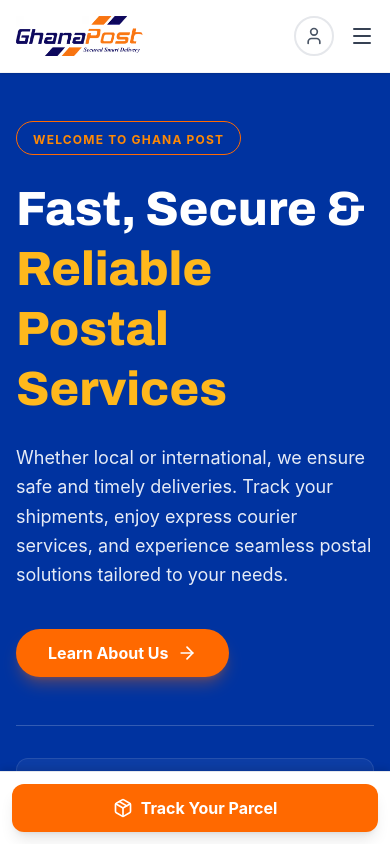
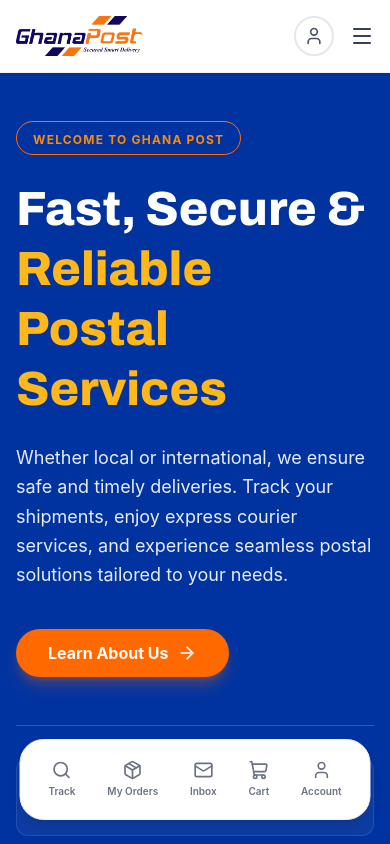
Before and after one commit to mrwiselegitsource/routework, a React (Vite) app: page / in a window 390 px wide. Shown: the top 844 px of the page. Built offline with nearby package versions, Linux system fonts and the light colour scheme; no server answers; the database is empty.

Commit message:
feat: make mobile bottom navigation global across all public and customer pages

```diff
--- a/src/App.jsx
+++ b/src/App.jsx
@@ -7,6 +7,7 @@
 import TrackingProvider from './components/TrackingProvider';
 import Topbar from './components/Topbar';
 import Navbar from './components/Navbar';
+import MobileBottomNav from './components/MobileBottomNav';
 import Home from './pages/Home';
 import Services from './pages/Services';
 import BusinessSolutionsPage from './pages/BusinessSolutionsPage';
@@ -68,16 +69,8 @@
       </main>
       <Footer />
 
-      {/* Sticky Mobile CTA */}
-      <div className="md:hidden fixed bottom-0 left-0 w-full bg-white border-t border-gray-200 shadow-[0_-4px_6px_-1px_rgba(0,0,0,0.1)] z-50 p-3 flex justify-center">
-        <Link
-          to="/track"
-          className="bg-orange-500 text-white font-bold py-3 px-6 rounded-xl flex items-center justify-center w-full shadow-lg hover:bg-orange-600 transition-colors"
-        >
-          <Package className="mr-2" size={20} />
-          Track Your Parcel
-        </Link>
-      </div>
+      {/* Floating Bottom Nav for Mobile */}
+      <MobileBottomNav />
     </div>
   );
 }
--- /dev/null
+++ b/src/components/MobileBottomNav.jsx
@@ -0,0 +1,54 @@
+import React from 'react';
+import { NavLink } from 'react-router-dom';
+import { User, Package, ShoppingCart, Search, Mail } from 'lucide-react';
+import { useCart } from '../context/CartContext';
+import { useCustomerMessages } from '../context/CustomerMessagesContext';
+import { useCustomerAuth } from '../context/CustomerAuthContext';
+
+const CUSTOMER_LINKS = [
+  { to: '/track', label: 'Track', icon: Search },
+  { to: '/account/orders', label: 'My Orders', icon: Package },
+  { to: '/account/messages', label: 'Inbox', icon: Mail },
+  { to: '/cart', label: 'Cart', icon: ShoppingCart },
+  { to: '/account', label: 'Account', icon: User, end: true },
+];
+
+export default function MobileBottomNav() {
+  const { cart } = useCart();
+  const { unreadCount } = useCustomerMessages();
+  const { session } = useCustomerAuth();
+
+  const isLoggedIn = !!session?.user;
+
+  // For non-logged in users, we can just point Inbox/Orders/Account to the login page.
+  // Or we can let the Protected Route logic handle the redirect.
+  // Since they are ProtectedRoutes in App.jsx, clicking them will redirect to /login naturally.
+
+  return (
+    <div className="md:hidden fixed bottom-6 left-1/2 -translate-x-1/2 z-50 w-full max-w-[90%] sm:max-w-md">
+      <div className="bg-white rounded-3xl shadow-lg border border-gray-100 flex items-center justify-around p-3">
+        {CUSTOMER_LINKS.map((link) => (
+          <NavLink
+            key={link.to}
+            to={link.to}
+            end={link.end}
+            className={({ isActive }) =>
+              `flex flex-col items-center gap-1 p-2 rounded-2xl transition-colors relative ${
+                isActive ? 'text-[#0033a0]' : 'text-gray-500 hover:text-gray-900'
+              }`
+            }
+          >
+            <link.icon className="w-5 h-5" />
+            <span className="text-[10px] font-semibold">{link.label}</span>
+            {link.to === '/cart' && cart?.items?.length > 0 && (
+              <span className="absolute top-0 right-1 w-2 h-2 bg-red-500 rounded-full"></span>
+            )}
+            {link.to === '/account/messages' && unreadCount > 0 && isLoggedIn && (
+              <span className="absolute top-0 right-1 w-3 h-3 bg-red-500 rounded-full border-2 border-white"></span>
+            )}
+          </NavLink>
+        ))}
+      </div>
+    </div>
+  );
+}
--- a/src/components/layout/CustomerLayout.jsx
+++ b/src/components/layout/CustomerLayout.jsx
@@ -7,6 +7,7 @@
 import { useCart } from '../../context/CartContext';
 import Navbar from '../Navbar';
 import Footer from '../Footer';
+import MobileBottomNav from '../MobileBottomNav';
 
 const CUSTOMER_LINKS = [
   { to: '/track', label: 'Track', icon: Search },
@@ -96,31 +97,7 @@
       </main>
 
       {/* Floating Bottom Nav for Mobile */}
-      <div className="md:hidden fixed bottom-6 left-1/2 -translate-x-1/2 z-50 w-full max-w-[90%] sm:max-w-md">
-        <div className="bg-white rounded-3xl shadow-lg border border-gray-100 flex items-center justify-around p-3">
-          {CUSTOMER_LINKS.map((link) => (
-            <NavLink
-              key={link.to}
-              to={link.to}
-              end={link.end}
-              className={({ isActive }) =>
-                `flex flex-col items-center gap-1 p-2 rounded-2xl transition-colors relative ${
-                  isActive ? 'text-[#0033a0]' : 'text-gray-500 hover:text-gray-900'
-                }`
-              }
-            >
-              <link.icon className="w-5 h-5" />
-              <span className="text-[10px] font-semibold">{link.label}</span>
-              {link.to === '/cart' && cart?.items?.length > 0 && (
-                <span className="absolute top-0 right-1 w-2 h-2 bg-red-500 rounded-full"></span>
-              )}
-              {link.to === '/account/messages' && unreadCount > 0 && (
-                <span className="absolute top-0 right-1 w-3 h-3 bg-red-500 rounded-full border-2 border-white"></span>
-              )}
-            </NavLink>
-          ))}
-        </div>
-      </div>
+      <MobileBottomNav />
 
       <Footer />
     </div>
```
